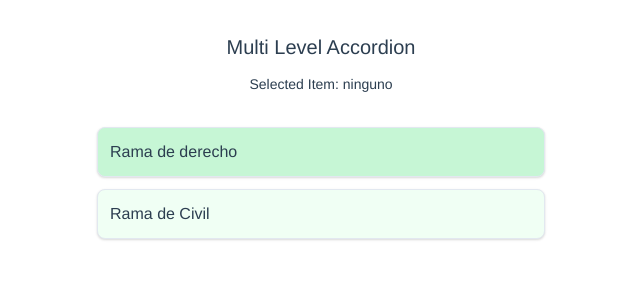
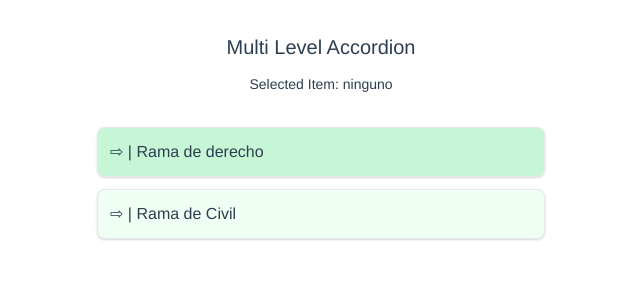
Before and after one commit to stgoddv/vue-multilevel-accordion, a Vue app in the folder example/example-multilevel-accordion/: page /#/ in a window 1280 px wide. Shown: the top 300 px of the page, without its empty margins (319-959 px from the left). Built offline with nearby package versions, Linux system fonts and the light colour scheme.

Commit message:
added support for detecting expanded in slots

```diff
--- a/example/example-multilevel-accordion/src/components/deep-accordion/DeepAccordion.vue
+++ b/example/example-multilevel-accordion/src/components/deep-accordion/DeepAccordion.vue
@@ -13,6 +13,7 @@
           <slot
             :data="_.data"
             :interleaved="_.interleaved"
+            :expanded="_.expanded"
           ></slot>
         </template>
       </deep-accordion-children>
--- a/example/example-multilevel-accordion/src/components/deep-accordion/DeepAccordionChildren.vue
+++ b/example/example-multilevel-accordion/src/components/deep-accordion/DeepAccordionChildren.vue
@@ -9,6 +9,7 @@
         <slot
           :data="data"
           :interleaved="interleaved"
+          :expanded="expanded"
         ></slot>
       </div>
 
@@ -34,6 +35,7 @@
               <slot
                 :data="_.data"
                 :interleaved="_.interleaved"
+                :expanded="_.expanded"
               ></slot>
             </template>
           </deep-accordion-children>
--- a/example/example-multilevel-accordion/src/views/Home.vue
+++ b/example/example-multilevel-accordion/src/views/Home.vue
@@ -10,7 +10,7 @@
       :data="tree"
       class="max-w-md mx-auto select-none"
     >
-      <template slot-scope="{ data, interleaved }">
+      <template slot-scope="{ data, interleaved, expanded }">
         <div
           class="mb-3 p-3 border rounded-lg shadow cursor-pointer hover:shadow-md hover:bg-green-300"
           style="transition: box-shadow, background-color, transform 0.2s ease-out;"
@@ -19,7 +19,7 @@
           'hover:text-blue-600 move-right':data.leaf }"
           @click="select(data.text, data.leaf)"
         >
-          <p>{{ data.text }}</p>
+          <p><span v-if="!data.leaf">{{ expanded ? '&#8681;' : '&#8680;' }} | </span> {{ data.text }}</p>
         </div>
       </template>
     </deep-accordion>
```
